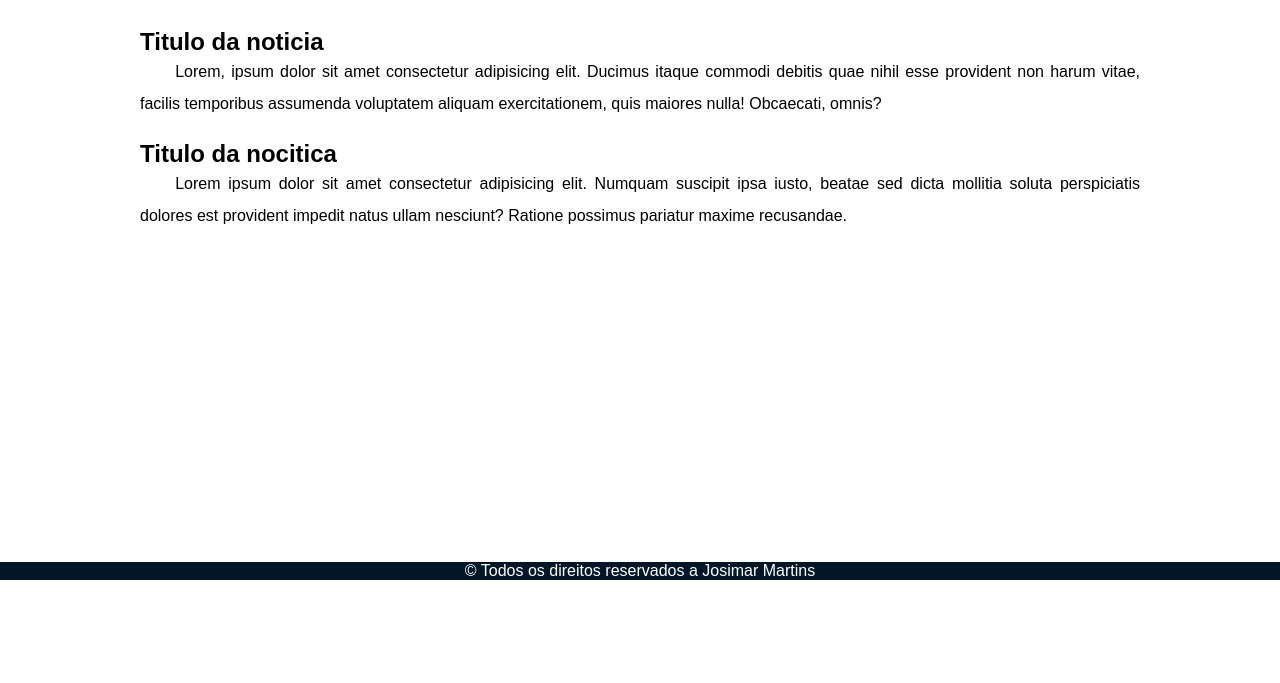
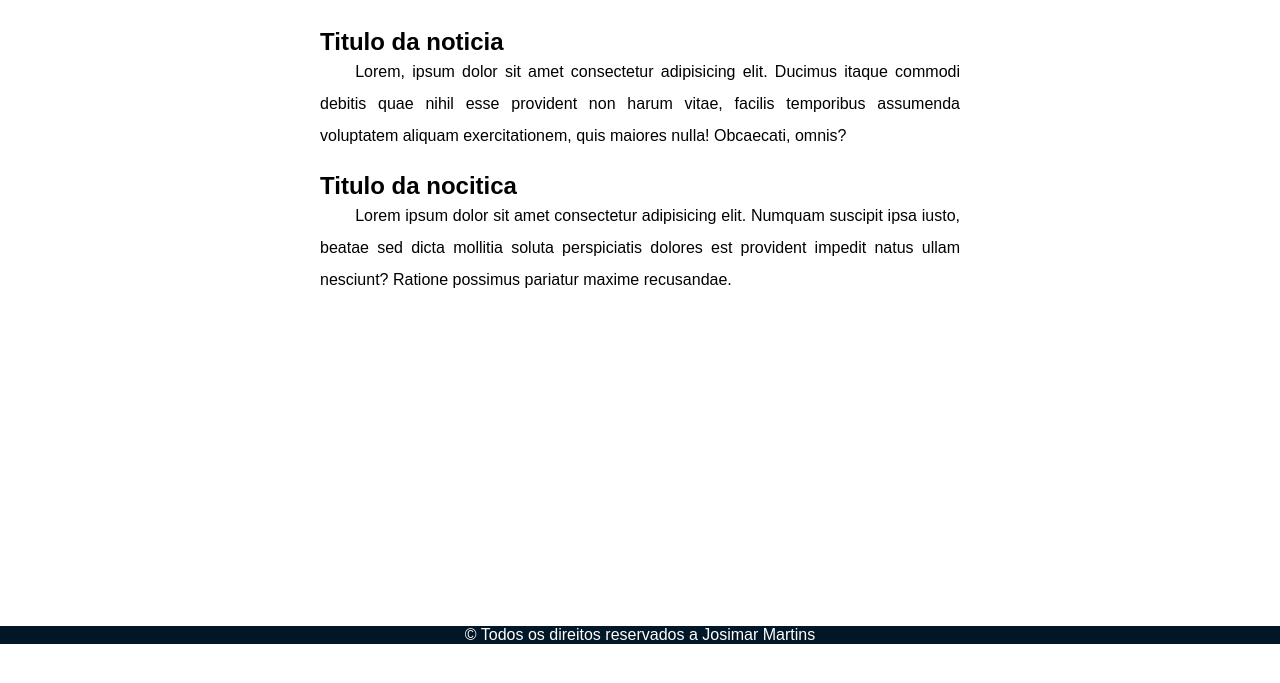
Before and after one commit to josemarmartins21/noticiasecafe, a plain HTML site: page index.html in a window 1280 px wide. Shown: the part 49-732 px from the top of the page. Drawn offline with Linux system fonts and the light colour scheme.

Commit message:
atualizei a largura do paragrafo

```diff
--- a/estilos/style.css
+++ b/estilos/style.css
@@ -40,7 +40,7 @@ nav > a {
 }
 
 main {
-    max-width: 1000px;
+    max-width: 640px;
     min-width: 300px;
     border-bottom-left-radius: 10px;
     border-bottom-right-radius: 10px;
```
